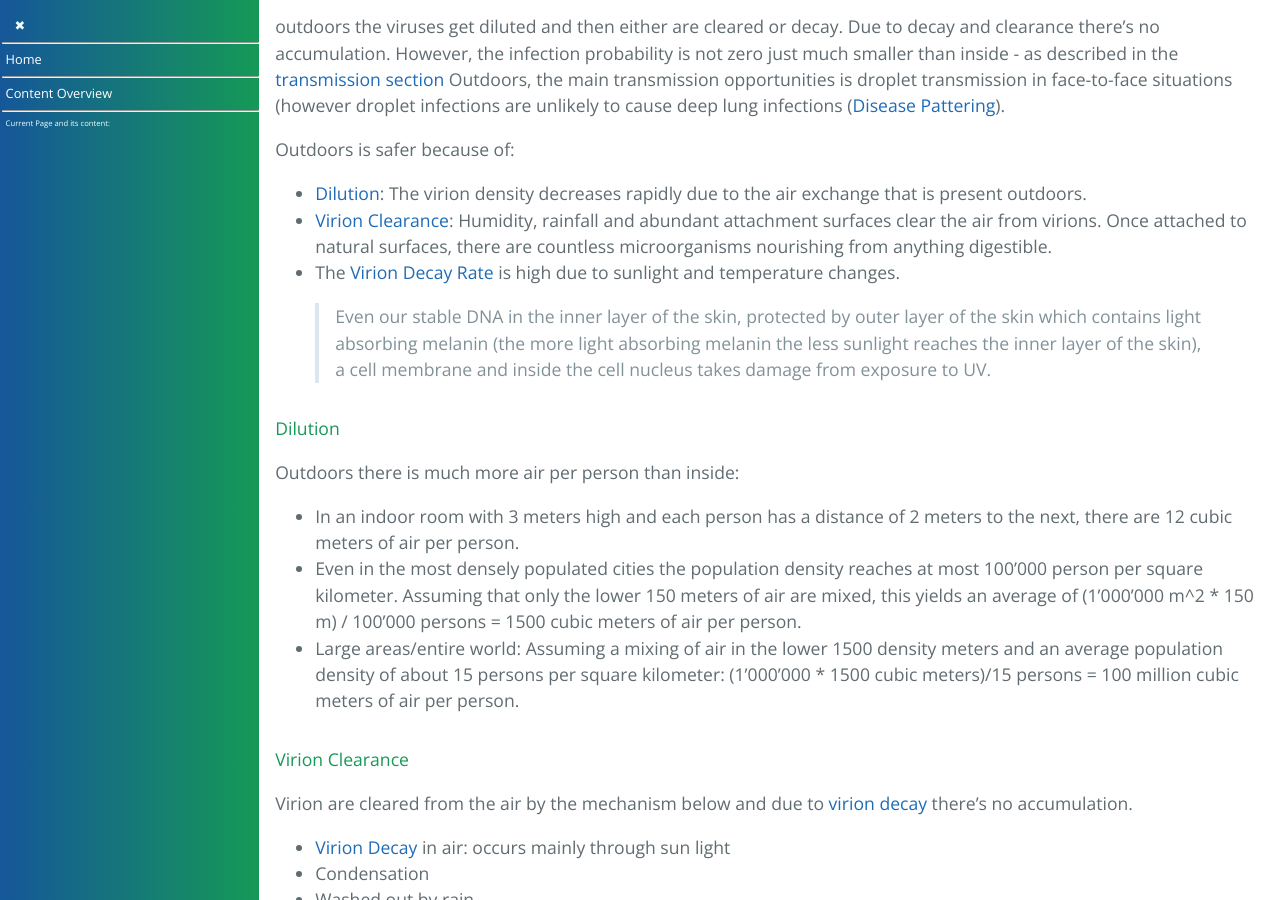
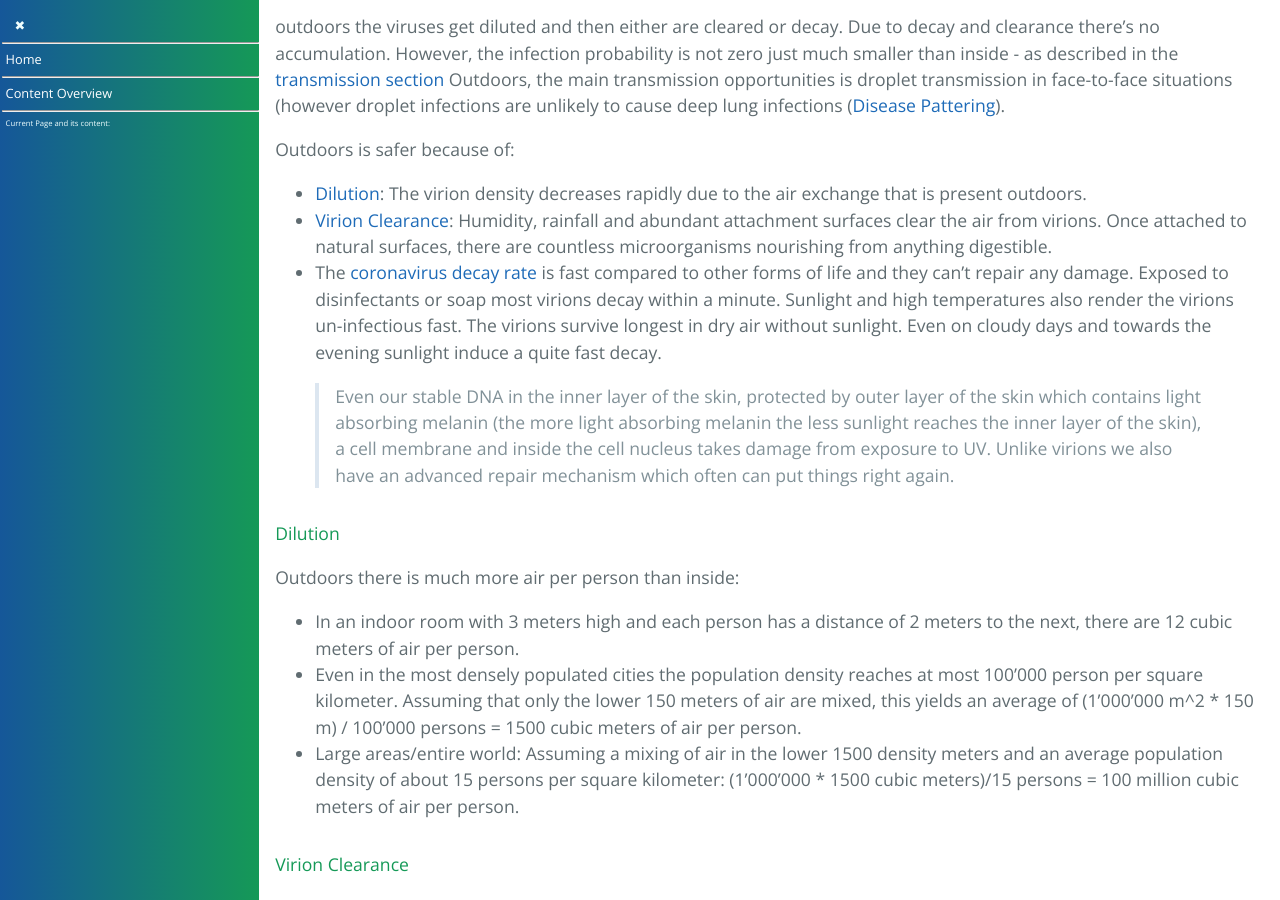
Before and after one commit to forestgrape/coronavirus, a Jekyll site: the page built from 7_social/controlling.md, in a window 1280 px wide and 900 px high, scrolled down 15512 px. Built offline with Jekyll 4.4.1, drawn with Linux system fonts in a browser that asks for light colours; our own code applies the rules of GitHub Pages for plain Markdown files.

Commit message:
formulations

```diff
--- a/7_social/controlling.md
+++ b/7_social/controlling.md
@@ -394,8 +394,8 @@ outdoors the viruses get diluted and then either are cleared or decay. Due to de
 Outdoors is safer because of:
 - [Dilution](#dilution): The virion density decreases rapidly due to the air exchange that is present outdoors.
 - [Virion Clearance](#virion-clearance): Humidity, rainfall and abundant attachment surfaces clear the air from virions. Once attached to natural surfaces, there are countless microorganisms nourishing from anything digestible.
-- The [Virion Decay Rate](../2_biological/virion_viability.md) is high due to sunlight and temperature changes.
-  > Even our stable DNA in the inner layer of the skin, protected by outer layer of the skin which contains light absorbing melanin (the more light absorbing melanin the less sunlight reaches the inner layer of the skin), a cell membrane and inside the cell nucleus takes damage from exposure to UV.
+- The [coronavirus decay rate](../2_biological/virion_viability.md) is fast compared to other forms of life and they can't repair any damage. Exposed to  disinfectants or soap most virions decay within a minute. Sunlight and high temperatures also render the virions un-infectious fast. The virions survive longest in dry air without sunlight. Even on cloudy days and towards the evening sunlight induce a quite fast decay.
+  > Even our stable DNA in the inner layer of the skin, protected by outer layer of the skin which contains light absorbing melanin (the more light absorbing melanin the less sunlight reaches the inner layer of the skin), a cell membrane and inside the cell nucleus takes damage from exposure to UV. Unlike virions we also have an advanced repair mechanism which often can put things right again.
 
 #### Dilution
 Outdoors there is much more air per person than inside:
```
